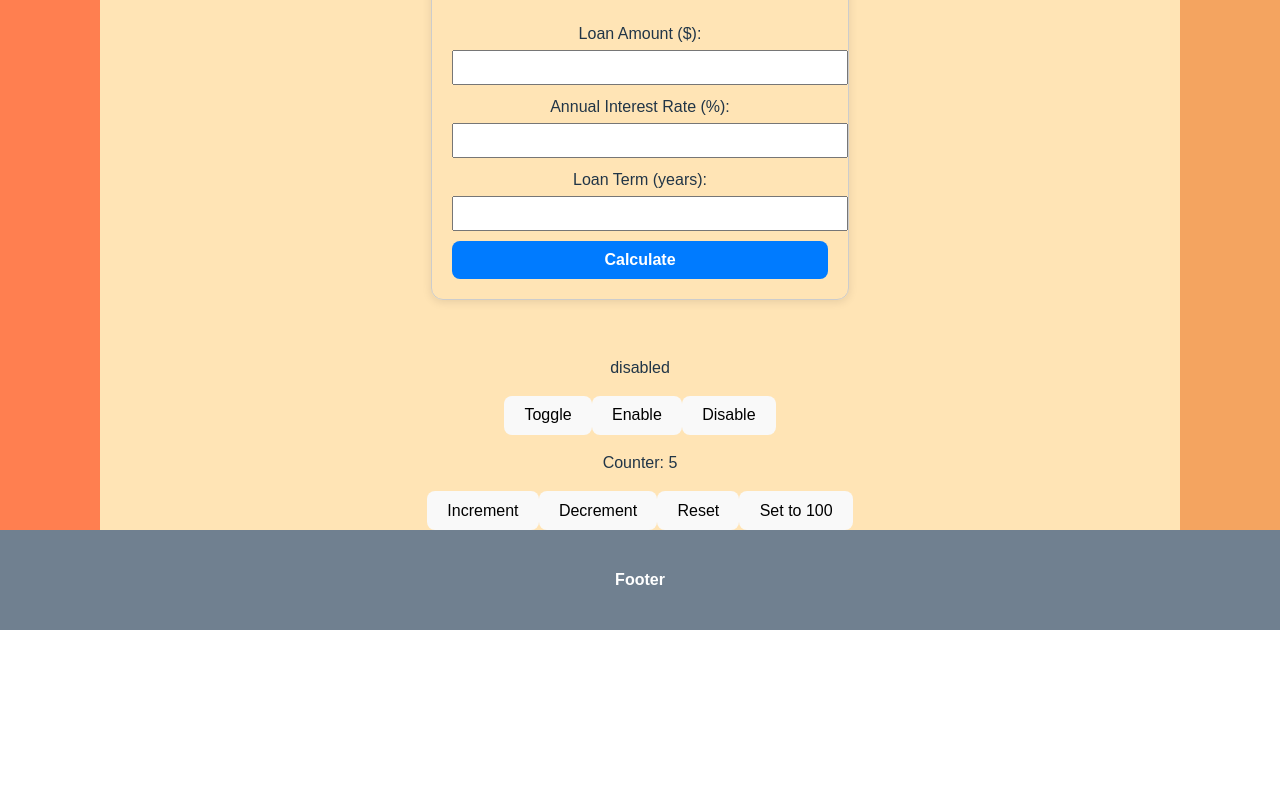
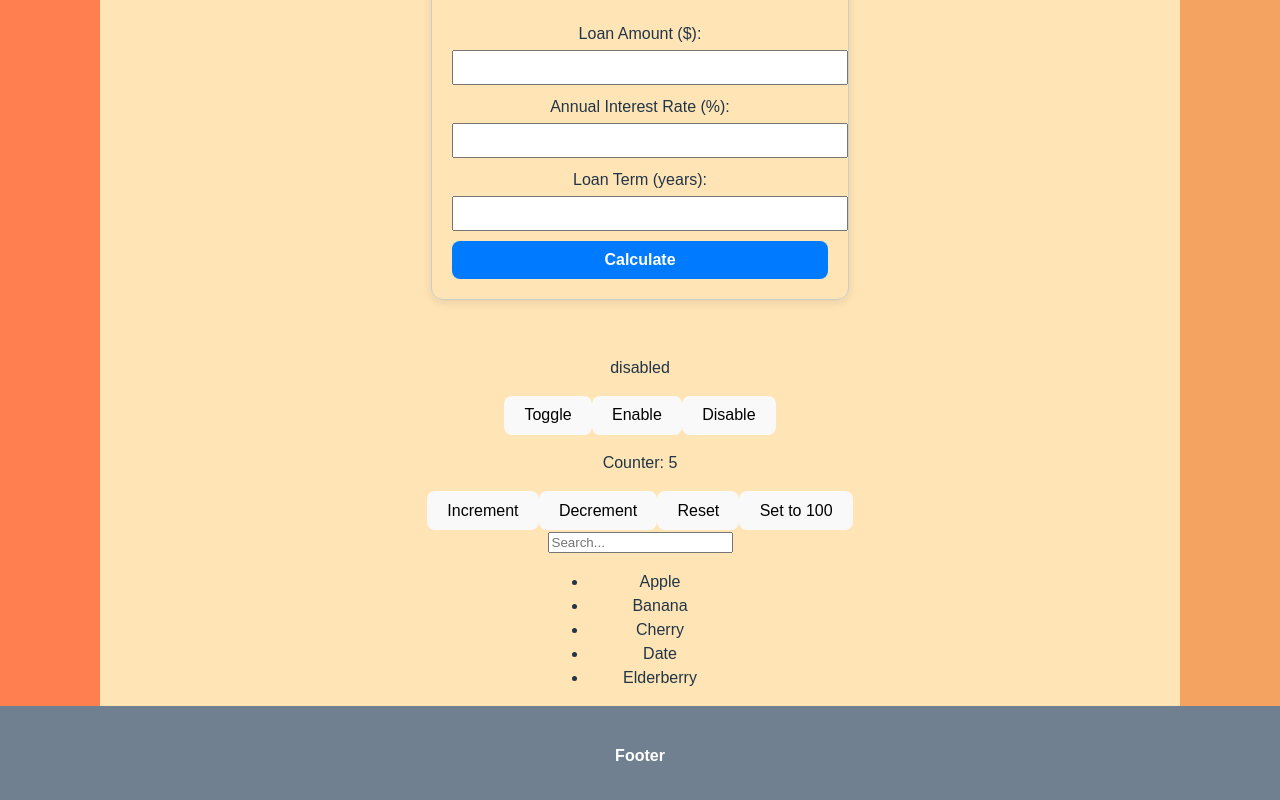
Before and after one commit to parasmanijain/sample-react-projects, a React (Vite) app: page / in a window 1280 px wide. Shown: the part 1632-2432 px from the top of the page. Before the commit the page ends 2262 px from the top, so only its background shows below. Built offline with nearby package versions, Linux system fonts and the light colour scheme.

Commit message:
code updated

```diff
--- a/src/App.tsx
+++ b/src/App.tsx
@@ -8,6 +8,7 @@ import { Stopwatch } from "./components/Stopwatch";
 import { MortgageCalculator } from "./components/MortgageCalculator";
 import { ToggleBooleanComponent } from "./components/ToggleBoolean";
 import { CounterComponent } from "./components/Counter";
+import { SearchBar } from "./components/SearchBar";
 
 export const App = () => {
   const [bars, setBars] = useState<number[]>([]);
@@ -35,6 +36,8 @@ export const App = () => {
         "An accordion is a vertically stacked list of sections that expand or collapse when clicked.",
     },
   ];
+
+  const items = ['Apple', 'Banana', 'Cherry', 'Date', 'Elderberry'];
   return (
     <div className="app">
       <header>Header</header>
@@ -78,8 +81,9 @@ export const App = () => {
             </div>
           </div>
           <MortgageCalculator />
-          <ToggleBooleanComponent/>
-          <CounterComponent/>
+          <ToggleBooleanComponent />
+          <CounterComponent />
+          <SearchBar items={items} />
         </main>
         <aside>Ads</aside>
       </div>
--- /dev/null
+++ b/src/components/SearchBar.tsx
@@ -0,0 +1,29 @@
+import { useState } from 'react';
+
+interface SearchBarProps {
+    items: string[]
+}
+
+export const SearchBar = ({ items }: SearchBarProps) => {
+    const [query, setQuery] = useState('');
+
+    const filteredItems = items.filter(item =>
+        item.toLowerCase().includes(query.toLowerCase())
+    );
+
+    return (
+        <div>
+            <input
+                type="text"
+                value={query}
+                onChange={e => setQuery(e.target.value)}
+                placeholder="Search..."
+            />
+            <ul>
+                {filteredItems.map((item, index) => (
+                    <li key={index}>{item}</li>
+                ))}
+            </ul>
+        </div>
+    );
+};
```
